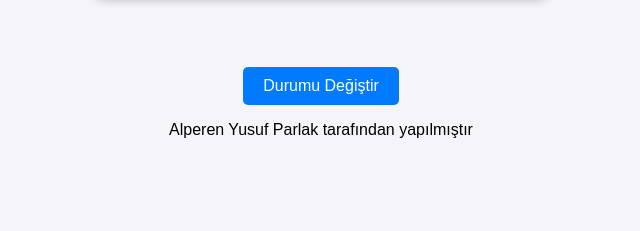
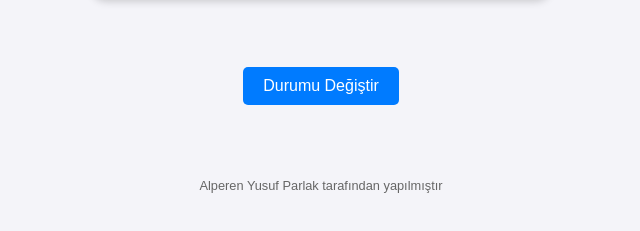
Before and after one commit to minton2007/gatem-kutuphane, a plain HTML site: page index.html in a window 1280 px wide. Shown: the part 287-518 px from the top of the page, without its empty margins (319-959 px from the left). Drawn offline with Linux system fonts and the light colour scheme.

Commit message:
Add footer style to style.css
Added footer style for improved layout.

```diff
--- a/style.css
+++ b/style.css
@@ -47,3 +47,11 @@ body {
     border-radius: 5px;
     margin-top: 20px;
 }
+
+/* İmza (Footer) Stili */
+footer {
+    margin-top: 50px;
+    padding: 10px;
+    font-size: 0.8em;
+    color: #666;
+}
```
